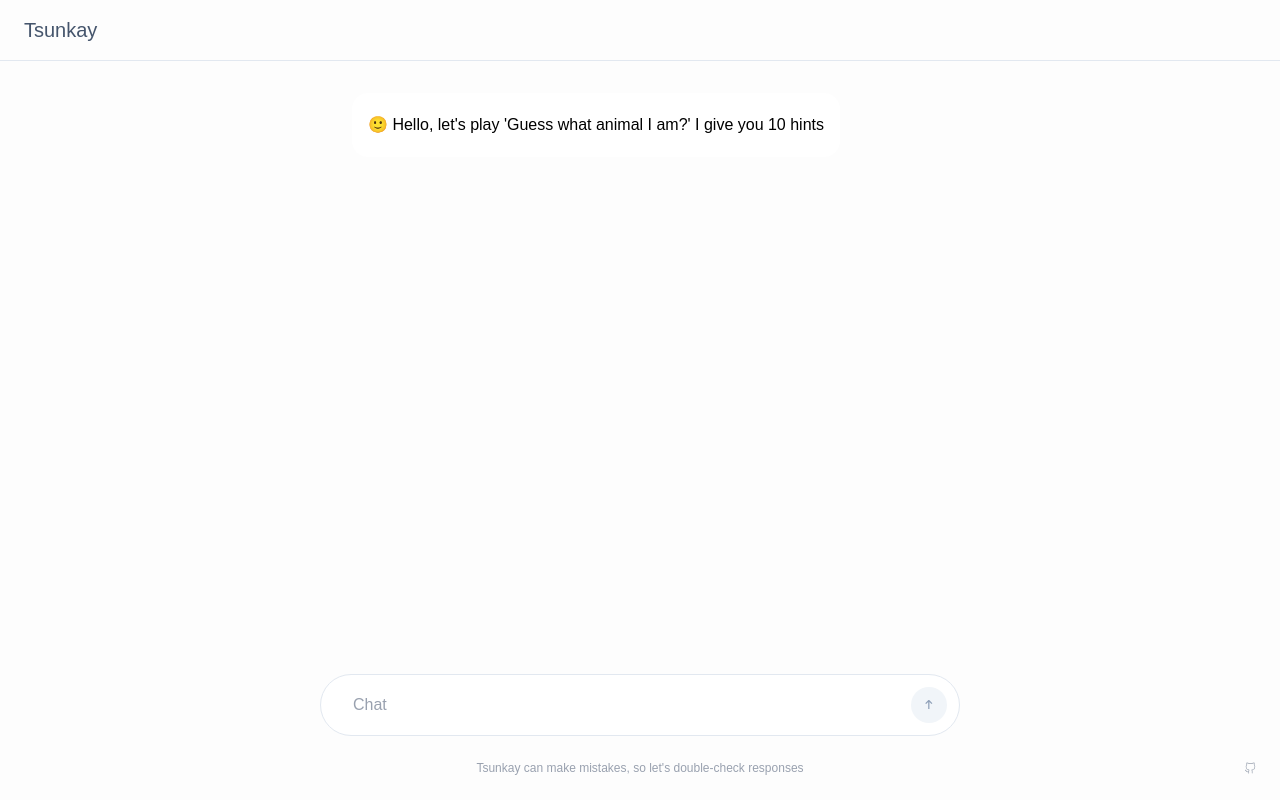
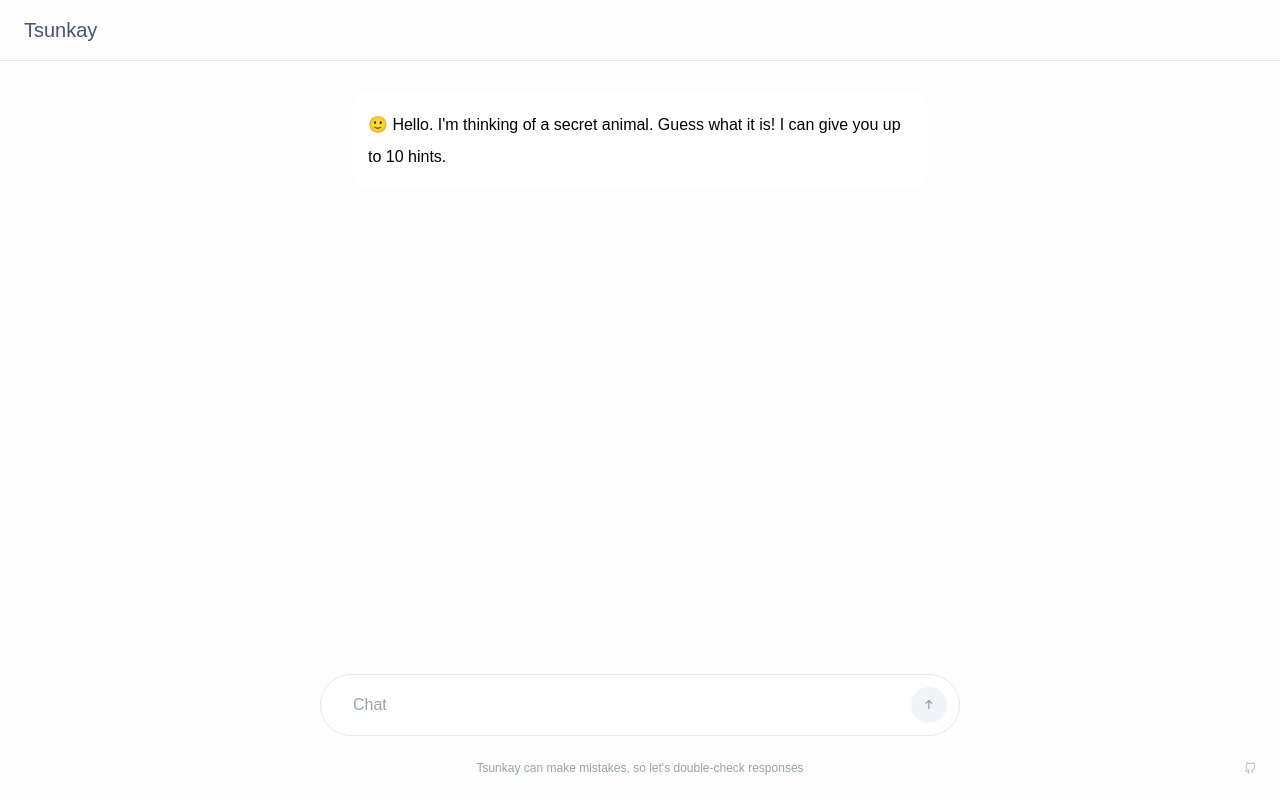
Before and after one commit to mandynoto/tsunkay, a Next.js app: page / in a window 1280 px wide. Built offline with nearby package versions, Linux system fonts and the light colour scheme; a web font is replaced by a local one.

Commit message:
feat: improve welcome message grammar

```diff
--- a/app/page.tsx
+++ b/app/page.tsx
@@ -6,9 +6,9 @@ export const metadata = {
 };
 
 const welcomeMessages: string[] = [
-  "🙂 Hey let's play 'Guess what animal I am?' You get 10 hints",
-  "🙂 Hi, we're playing 'Guess what animal I am?' 10 hints and we're done",
-  "🙂 Hello, let's play 'Guess what animal I am?' I give you 10 hints",
+  "🙂 Hi. I'm thinking of a secret animal. Guess what it is! I can give you up to 10 hints.",
+  "🙂 Hey. I'm thinking of a secret animal. Guess what it is! I can give you up to 10 hints.",
+  "🙂 Hello. I'm thinking of a secret animal. Guess what it is! I can give you up to 10 hints.",
 ];
 
 function getRandomWelcomeMessage(): string {
```
